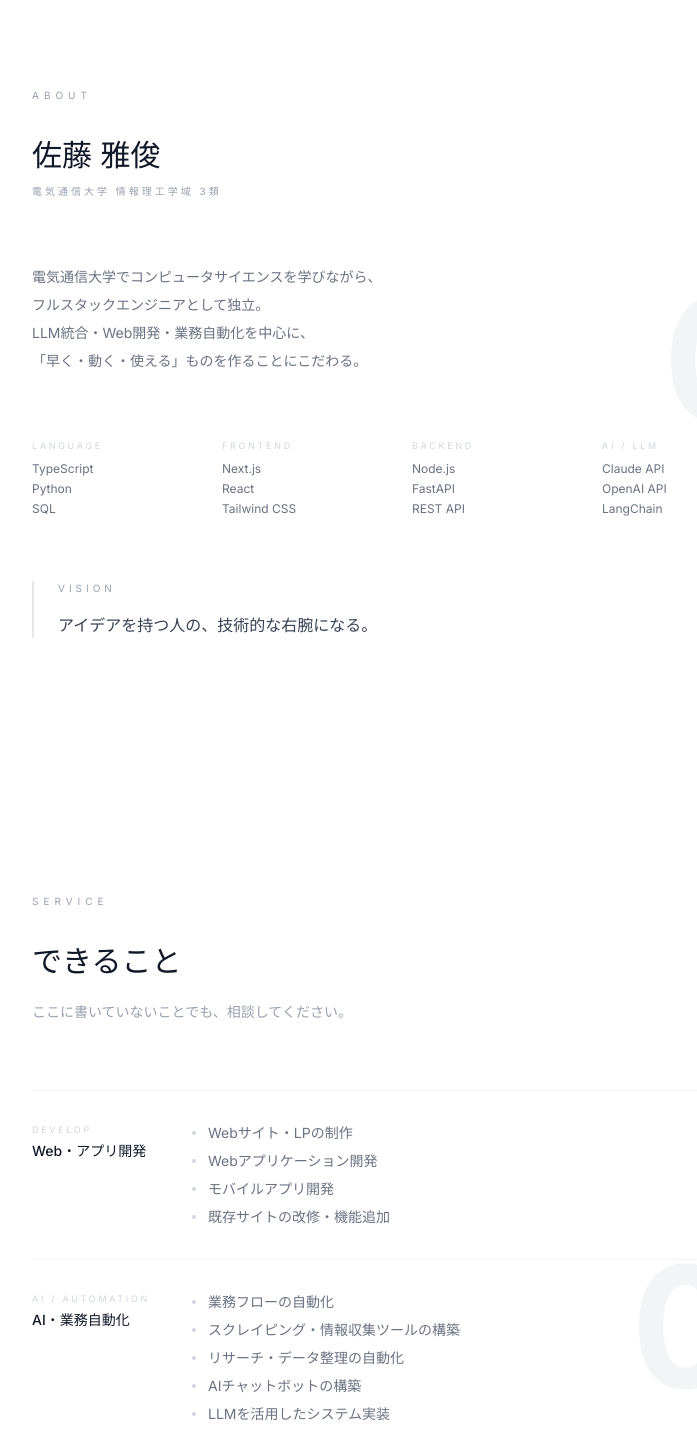
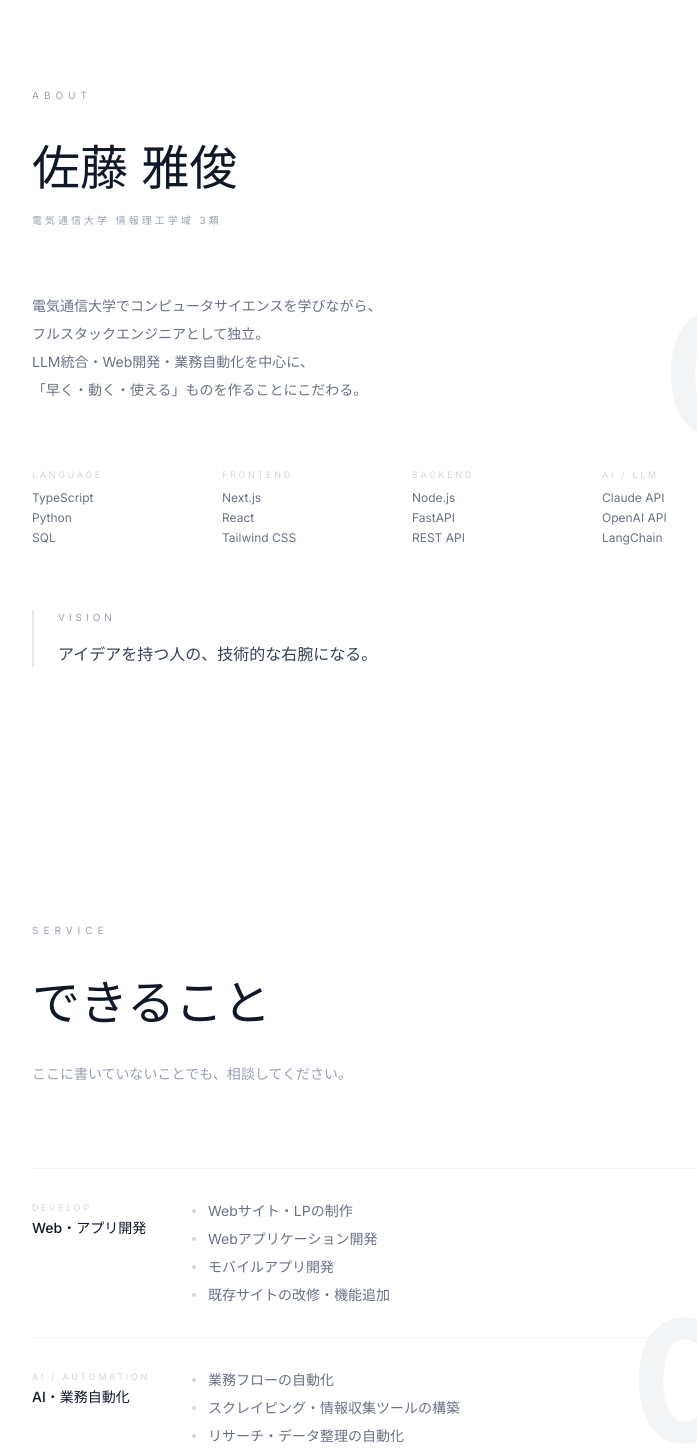
Before and after one commit to massa0617massa-source/portfolio, a Next.js app: page / in a window 1280 px wide. Shown: the part 840-2295 px from the top of the page, without its empty margins (400-1097 px from the left). Built offline with nearby package versions, Linux system fonts and the light colour scheme; no server answers.

Commit message:
add: About/Serviceの見出しをA案タイポスケールに統一

```diff
--- a/src/components/sections/About.tsx
+++ b/src/components/sections/About.tsx
@@ -13,7 +13,7 @@ export default function About() {
     <SectionWrapper id="about" number="01">
       <AnimatedBlock direction="left">
         <p className="text-[10px] tracking-[0.5em] text-gray-400 mb-8 uppercase">About</p>
-        <h2 className="text-3xl font-light text-gray-900 mb-2 leading-snug">
+        <h2 className="text-4xl md:text-5xl font-light text-gray-900 mb-3 leading-snug">
           佐藤 雅俊
         </h2>
         <p className="text-[10px] tracking-[0.3em] text-gray-400 mb-16">
--- a/src/components/sections/Service.tsx
+++ b/src/components/sections/Service.tsx
@@ -49,15 +49,15 @@ export default function Service() {
     <SectionWrapper id="service" number="02">
       <AnimatedBlock direction="left">
         <p className="text-[10px] tracking-[0.5em] text-gray-400 mb-8 uppercase">Service</p>
-        <h2 className="text-3xl font-light text-gray-900 mb-4 leading-snug">できること</h2>
-        <p className="text-sm text-gray-400 mb-16 leading-loose">
+        <h2 className="text-4xl md:text-5xl font-light text-gray-900 mb-6 leading-snug">できること</h2>
+        <p className="text-sm text-gray-400 mb-20 leading-loose">
           ここに書いていないことでも、相談してください。
         </p>
       </AnimatedBlock>
 
       <div className="space-y-0">
         {menuItems.map((menu, i) => (
-          <AnimatedBlock key={menu.category} direction={i % 2 === 0 ? "left" : "right"} delay={i * 0.08}>
+          <AnimatedBlock key={menu.category} direction="left" delay={i * 0.08}>
             <div className="border-t border-gray-100 py-8 flex flex-col gap-4 md:flex-row md:gap-8">
               <div className="md:w-32 md:shrink-0">
                 <p className="text-[9px] tracking-[0.3em] text-gray-300 mb-1">{menu.category}</p>
```
